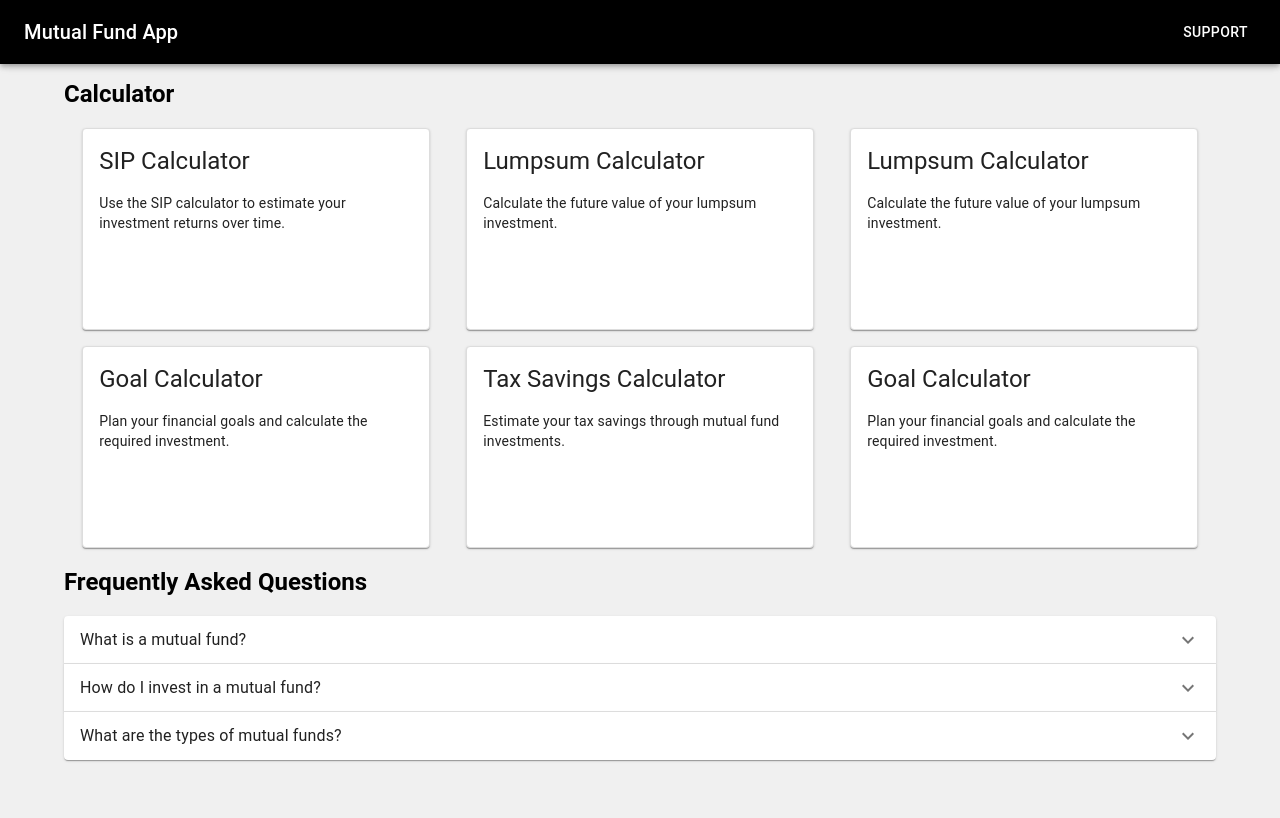
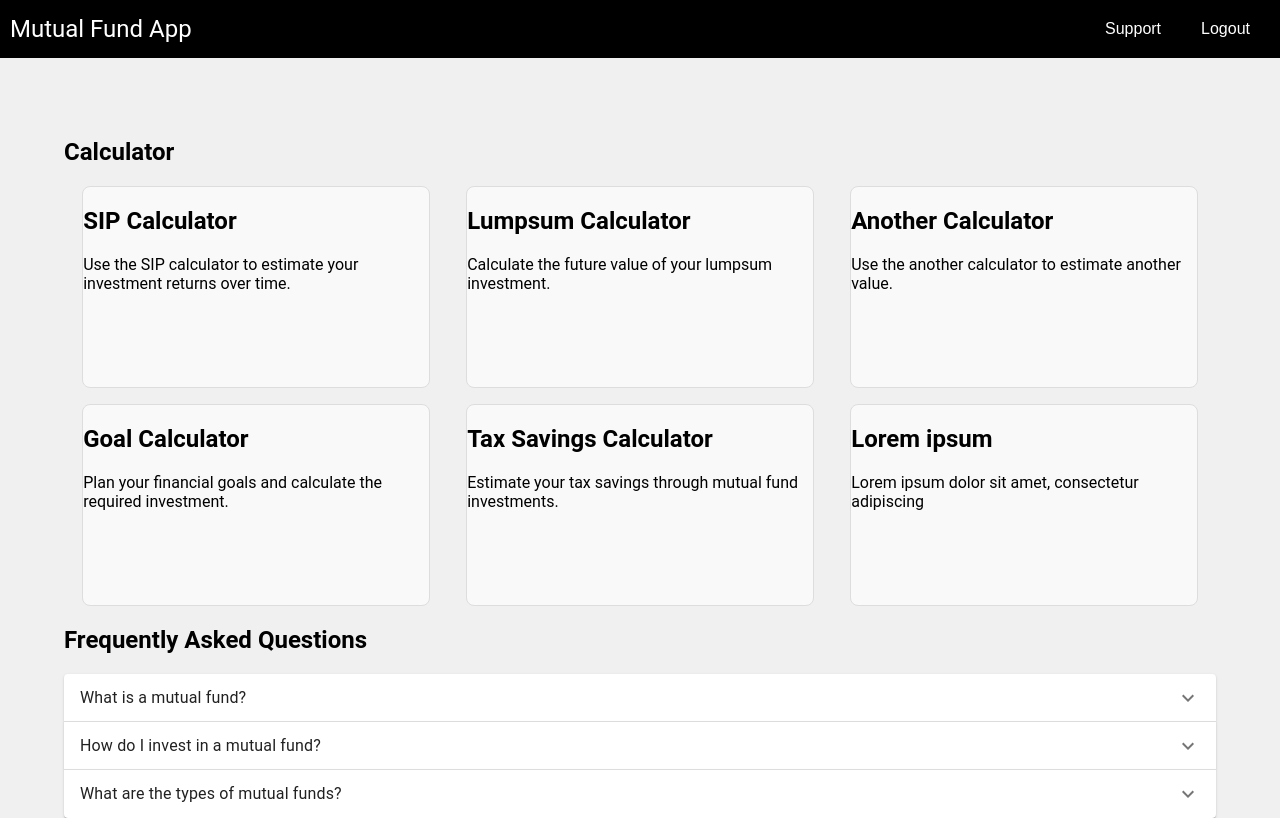
Before and after one commit to newallJemuelD/react-eval-task, a React (Create React App) app: page /home in a window 1280 px wide. Built offline with nearby package versions, Linux system fonts and the light colour scheme.

Commit message:
ui optimisation

```diff
--- a/src/App.tsx
+++ b/src/App.tsx
@@ -5,6 +5,7 @@ import Login from './pages/login/login';
 import Home from './pages/home/home';
 import AskQuery from './pages/support/ask_query/askQuery';
 import QueryList from './pages/support/query_list_page/queryList';
+import CardPage from './pages/home/cardPage';
 
 
 const App: React.FC = () => {
@@ -15,6 +16,7 @@ const App: React.FC = () => {
       <Route path="/home" element={<Home/>} />
       <Route path="/ask_query" element={<AskQuery/>} />
       <Route path="/query_list" element={<QueryList />} />
+      <Route path="/card_page" element={<CardPage />} />
     </Routes>
     </BrowserRouter>
   );
--- /dev/null
+++ b/src/components/appBar.tsx
@@ -0,0 +1,22 @@
+import React from 'react';
+import { useNavigate } from 'react-router-dom';
+
+import './components.css';
+
+const MyAppBar : React.FC = () => {
+  const navigate = useNavigate();
+
+  return (
+    <div className="appbar">
+      <div className="toolbar">
+        <div className="title">
+          Mutual Fund App
+        </div>
+        <button className="button" onClick={() => navigate('/query_list')}>Support</button>
+        <button className="button" onClick={() => navigate('/')}>Logout</button>
+      </div>
+    </div>
+  );
+};
+
+export default MyAppBar;
--- /dev/null
+++ b/src/components/components.css
@@ -0,0 +1,31 @@
+/* Appbar styles */
+.appbar {
+    background-color: #3f51b5;
+    padding: 10px;
+  }
+
+  .toolbar {
+    display: flex;
+    justify-content: space-between;
+    align-items: center;
+  }
+
+  .title {
+    font-size: 24px;
+    color: white;
+  }
+
+  .button {
+    background: none;
+    border: none;
+    color: white;
+    cursor: pointer;
+    font-size: 16px;
+    padding: 10px 20px;
+  }
+
+  .button:hover {
+    text-decoration: underline;
+  }
+
+  /* */
--- /dev/null
+++ b/src/pages/home/cardPage.tsx
@@ -0,0 +1,19 @@
+import React from 'react';
+
+import { useLocation } from 'react-router-dom';
+
+
+const CardPage: React.FC = () => {
+
+    const location = useLocation();
+    const { state } = location;
+
+    return (
+        <div>
+            <h2>{state.title}</h2>
+            <p>This is {state.title} page content</p>
+        </div>
+    );
+};
+
+export default CardPage;
--- /dev/null
+++ b/src/pages/home/components/cardRowSection.tsx
@@ -0,0 +1,30 @@
+import React from 'react';
+
+import './components.css'
+import { useNavigate } from "react-router-dom";
+
+type CardContent = {
+    title: string;
+    description: string;
+};
+
+type CardRowProps = {
+    cardsContent: CardContent[];
+};
+
+const CardRow: React.FC<CardRowProps> = ({ cardsContent }) => {
+    const navigate = useNavigate();
+
+    return (
+        <div className="card-row">
+            {cardsContent.map((content, index) => (
+                <div className="card" key={index} onClick={()=>{navigate('/card_page', {state: content})}}>
+                    <h2>{content.title}</h2>
+                    <p>{content.description}</p>
+                </div>
+            ))}
+        </div>
+    );
+};
+
+export default CardRow;
--- /dev/null
+++ b/src/pages/home/components/components.css
@@ -0,0 +1,13 @@
+.card-row {
+    display: flex;
+    justify-content: space-around;
+    margin-bottom: 1rem;
+}
+
+.card {
+    height: 200px;
+    width: 30%;
+    background-color: #f9f9f9;
+    border: 1px solid #ddd;
+    border-radius: 8px;
+}
--- a/src/pages/home/home.css
+++ b/src/pages/home/home.css
@@ -33,20 +33,6 @@ body {
     margin: 0;
 }
 
-.card-row {
-    display: flex;
-    justify-content: space-around;
-    margin-bottom: 1rem;
-}
-
-.card {
-    height: 200px;
-    width: 30%;
-    background-color: #f9f9f9;
-    border: 1px solid #ddd;
-    border-radius: 8px;
-}
-
 .card h5 {
     margin-bottom: 1rem;
 }
--- a/src/pages/home/home.tsx
+++ b/src/pages/home/home.tsx
@@ -6,14 +6,14 @@ import Toolbar from '@mui/material/Toolbar';
 import Typography from '@mui/material/Typography';
 import Button from '@mui/material/Button';
 import Container from '@mui/material/Container';
-import Card from '@mui/material/Card';
-import CardContent from '@mui/material/CardContent';
 import Accordion from '@mui/material/Accordion';
 import AccordionSummary from '@mui/material/AccordionSummary';
 import AccordionDetails from '@mui/material/AccordionDetails';
 import ExpandMoreIcon from '@mui/icons-material/ExpandMore';
 
 import './home.css';
+import CardRow from './components/cardRowSection';
+import MyAppBar from '../../components/appBar';
 
 const Home: React.FC = () => {
   const faqs = [
@@ -31,73 +31,60 @@ const Home: React.FC = () => {
     }
   ];
 
+  interface Card {
+    title: string;
+    description: string;
+  }
+
+  const cardsContent1: Card[] = [
+    {
+      title: 'SIP Calculator',
+      description: ' Use the SIP calculator to estimate your investment returns over time.'
+    },
+    {
+      title: 'Lumpsum Calculator',
+      description: 'Calculate the future value of your lumpsum investment.'
+    },
+    {
+      title: 'Another Calculator',
+      description: 'Use the another calculator to estimate another value.'
+    },
+  ];
+
+  const cardsContent2: Card[] = [
+    {
+      title: 'Goal Calculator',
+      description: 'Plan your financial goals and calculate the required investment.'
+    },
+    {
+      title: 'Tax Savings Calculator',
+      description: 'Estimate your tax savings through mutual fund investments.'
+    },
+    {
+      title: 'Lorem ipsum',
+      description: 'Lorem ipsum dolor sit amet, consectetur adipiscing'
+    },
+  ];
+
   const navigate = useNavigate();
 
   return (
     <div className="home-container">
-      <AppBar className="appbar">
+      {/* <AppBar className="appbar">
         <Toolbar>
           <Typography variant="h6" className="title">
             Mutual Fund App
           </Typography>
-          <Button color="inherit" onClick={()=>{navigate('/query_list')}}>Support</Button>
+          <Button color="inherit" onClick={() => { navigate('/query_list') }}>Support</Button>
+          <Button color="inherit" onClick={() => { navigate('/') }}>Logout</Button>
         </Toolbar>
-      </AppBar>
+      </AppBar> */}
+      <MyAppBar/>
       <Container className="container">
         <div className="section1">
           <h2>Calculator</h2>
-          <div className="card-row">
-            <Card className="card">
-              <CardContent>
-                <Typography variant="h5">SIP Calculator</Typography>
-                <Typography variant="body2">
-                  Use the SIP calculator to estimate your investment returns over time.
-                </Typography>
-              </CardContent>
-            </Card>
-            <Card className="card">
-              <CardContent>
-                <Typography variant="h5">Lumpsum Calculator</Typography>
-                <Typography variant="body2">
-                  Calculate the future value of your lumpsum investment.
-                </Typography>
-              </CardContent>
-            </Card>
-            <Card className="card">
-              <CardContent>
-                <Typography variant="h5">Lumpsum Calculator</Typography>
-                <Typography variant="body2">
-                  Calculate the future value of your lumpsum investment.
-                </Typography>
-              </CardContent>
-            </Card>
-          </div>
-          <div className="card-row">
-            <Card className="card">
-              <CardContent>
-                <Typography variant="h5">Goal Calculator</Typography>
-                <Typography variant="body2">
-                  Plan your financial goals and calculate the required investment.
-                </Typography>
-              </CardContent>
-            </Card>
-            <Card className="card">
-              <CardContent>
-                <Typography variant="h5">Tax Savings Calculator</Typography>
-                <Typography variant="body2">
-                  Estimate your tax savings through mutual fund investments.
-                </Typography>
-              </CardContent>
-            </Card>
-            <Card className="card">
-              <CardContent>
-                <Typography variant="h5">Goal Calculator</Typography>
-                <Typography variant="body2">
-                  Plan your financial goals and calculate the required investment.
-                </Typography>
-              </CardContent>
-            </Card>
-          </div>
+          <CardRow cardsContent={cardsContent1} />
+          <CardRow cardsContent={cardsContent2} />
         </div>
         <div className="section2">
           <h2>Frequently Asked Questions</h2>
```
